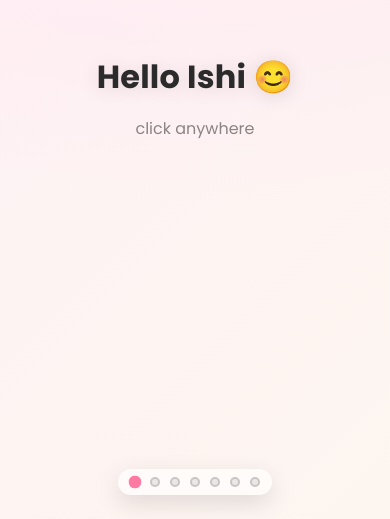
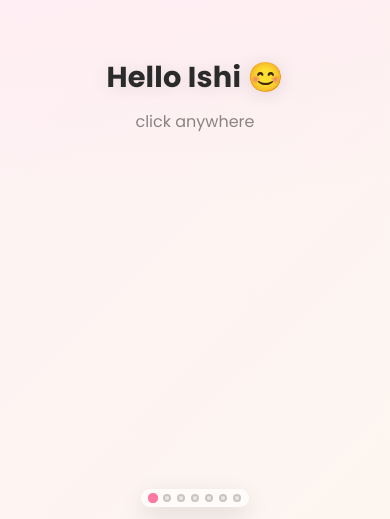
Before and after one commit to 4evilxcrossi/hellu_ishi, a plain HTML site: page index.html in a window 390 px wide. Shown: the part 325-844 px from the top of the page. Drawn offline with Linux system fonts and the light colour scheme.

Commit message:
Add files via upload

```diff
--- a/index.html
+++ b/index.html
@@ -2,9 +2,12 @@
 <html lang="en">
 <head>
   <meta charset="UTF-8" />
-  <meta name="viewport" content="width=device-width, initial-scale=1" />
+  <meta name="viewport" content="width=device-width, initial-scale=1, viewport-fit=cover, maximum-scale=5, user-scalable=yes" />
   <meta name="description" content="A tiny, heartfelt slider with warm vibes." />
   <meta name="theme-color" content="#f7d9e3" />
+  <meta name="apple-mobile-web-app-capable" content="yes" />
+  <meta name="apple-mobile-web-app-status-bar-style" content="black-translucent" />
+  <meta name="apple-mobile-web-app-title" content="Hello Ishi" />
   <title>Hello Ishi 😊</title>
   <link rel="preconnect" href="https://fonts.googleapis.com">
   <link rel="preconnect" href="https://fonts.gstatic.com" crossorigin>
--- a/script.js
+++ b/script.js
@@ -3,6 +3,7 @@ document.addEventListener("DOMContentLoaded", () => {
   const pages = Array.from(document.querySelectorAll("#slider .page"));
   let slide = 0;
   const totalSlides = pages.length;
+  let touchStartX = 0;
 
   slider.style.width = `${totalSlides * 100}vw`;
 
@@ -32,6 +33,13 @@ document.addEventListener("DOMContentLoaded", () => {
     if (e.key === "ArrowLeft") { e.preventDefault(); prev(); }
   });
 
+  slider.addEventListener("touchstart", (e) => { touchStartX = e.touches[0].clientX; }, false);
+  slider.addEventListener("touchend", (e) => {
+    const touchEndX = e.changedTouches[0].clientX;
+    if (touchStartX - touchEndX > 50) next();
+    else if (touchEndX - touchStartX > 50) prev();
+  }, false);
+
   slider.focus();
   update();
 });
--- a/style.css
+++ b/style.css
@@ -14,10 +14,15 @@
 
 body {
   height: 100vh;
+  height: 100dvh;
   overflow: hidden;
   background: linear-gradient(135deg, #fbeaea, #fdf6f0);
   -webkit-font-smoothing: antialiased;
   -moz-osx-font-smoothing: grayscale;
+  -webkit-user-select: none;
+  user-select: none;
+  -webkit-touch-callout: none;
+  touch-action: pan-x;
 }
 
 /* THE IMPORTANT PART */
@@ -144,8 +149,22 @@ h1 {
   .hint { animation: none; }
 }
 
+@media (max-width: 768px) {
+  h1 { font-size: 2.2rem; }
+  .text { font-size: 1.1rem; }
+  .page { padding: 32px 20px; }
+  .dots { bottom: 16px; gap: 8px; padding: 6px 10px; }
+}
+
 @media (max-width: 480px) {
-  h1 { font-size: 2rem; max-width: 90%; }
-  .text { font-size: 1.05rem; max-width: 92%; }
-  .page { padding: 28px; }
+  h1 { font-size: 1.8rem; max-width: 90%; line-height: 1.2; }
+  .text { font-size: 0.95rem; max-width: 92%; }
+  .page { padding: 20px 16px; }
+  .dots { bottom: 12px; gap: 6px; padding: 5px 8px; }
+  .dot { width: 8px; height: 8px; }
 }
+
+@supports (padding: max(0px)) {
+  body { padding-left: max(0px, env(safe-area-inset-left)); padding-right: max(0px, env(safe-area-inset-right)); }
+  .page { padding-bottom: max(20px, env(safe-area-inset-bottom)); }
+}
```
